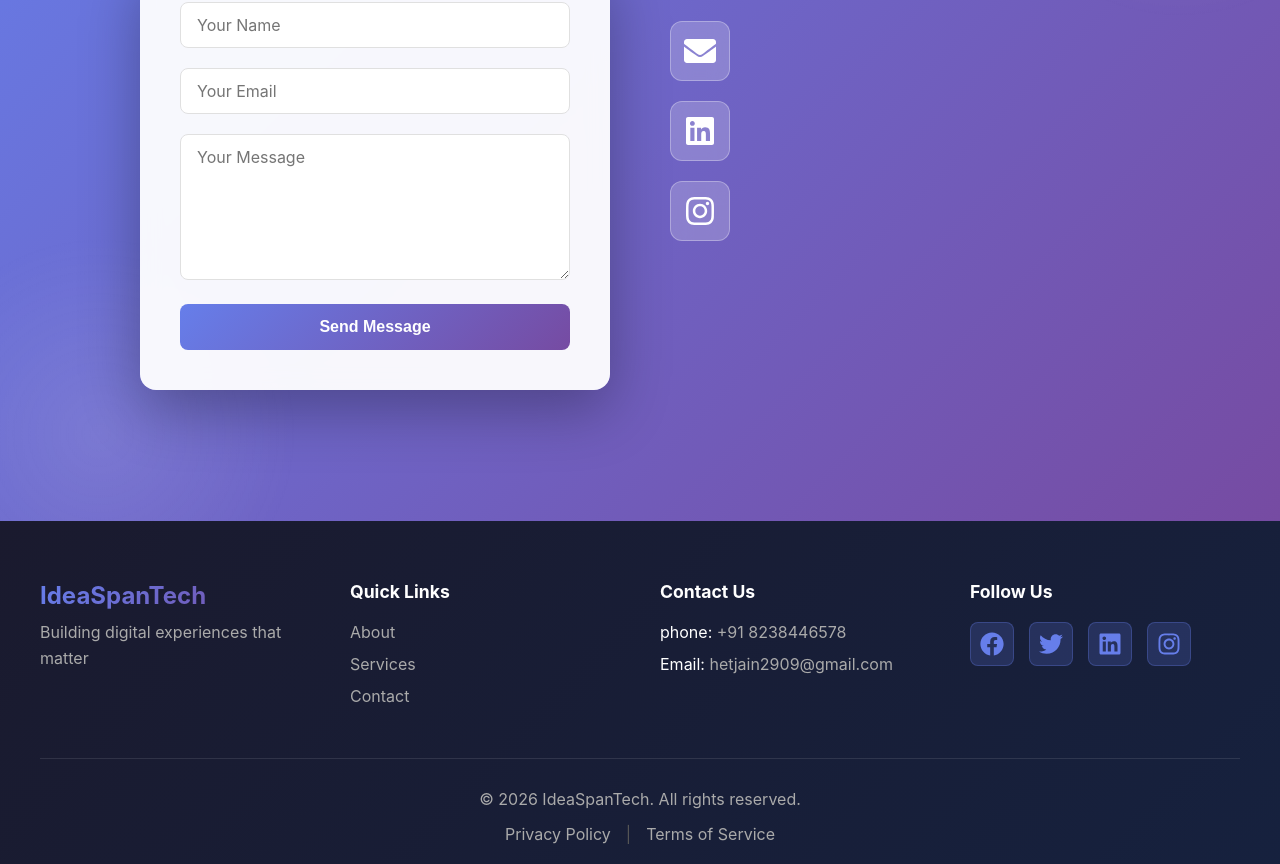
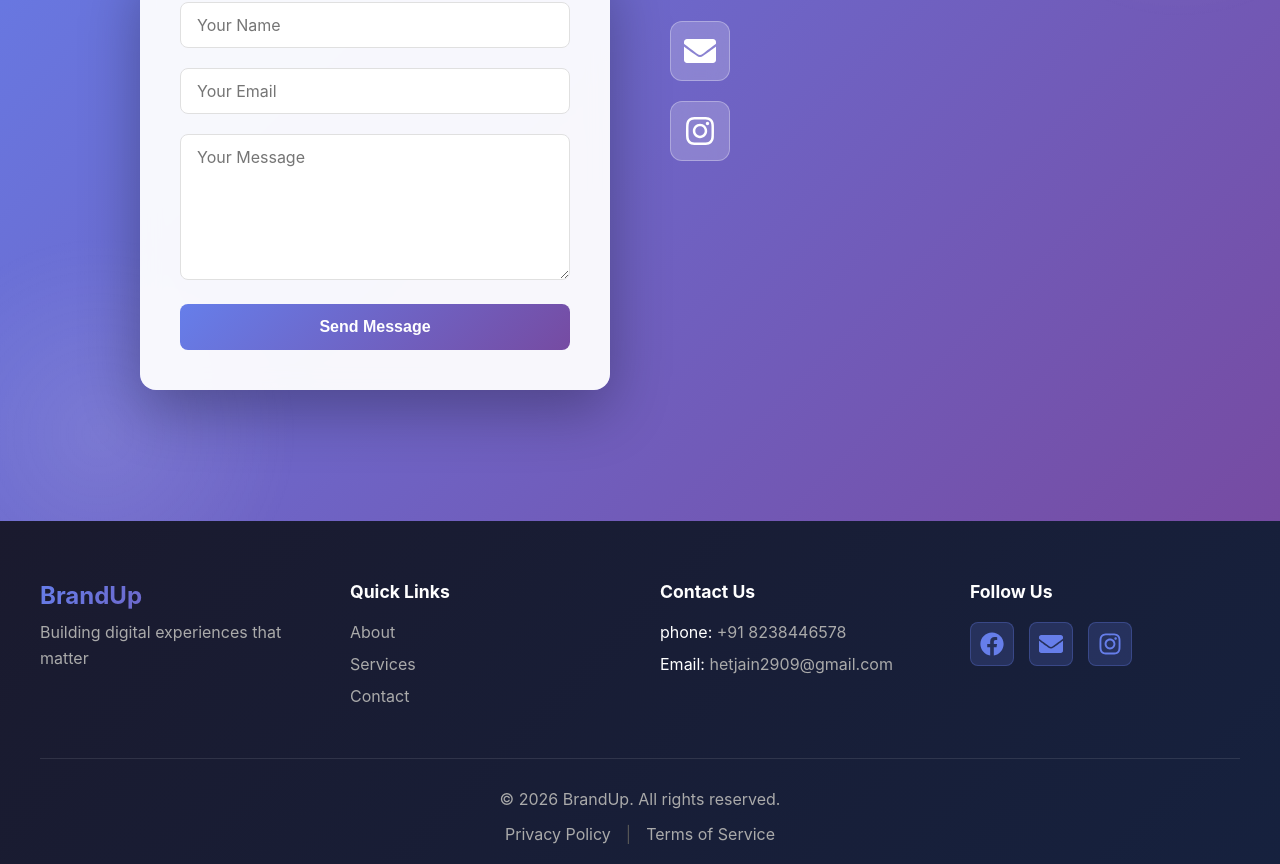
Before and after one commit to Het2909/IdeaSpanTech, a React (Create React App) app: page / in a window 1280 px wide. Shown: the part 2743-3607 px from the top of the page. Built offline with nearby package versions, Linux system fonts and the light colour scheme.

Commit message:
updates 24/04

```diff
--- a/src/components/Contact.js
+++ b/src/components/Contact.js
@@ -211,8 +211,8 @@ const Contact = () => {
 
   const socialLinks = [
     { icon: FaEnvelope, label: 'Email', href: 'mailto:hetjain2909@gmail.com' },
-    { icon: FaLinkedin, label: 'LinkedIn', href: 'https://linkedin.com' },
-    { icon: FaInstagram, label: 'Instagram', href: 'https://instagram.com/het_2909' },
+    // { icon: FaLinkedin, label: 'LinkedIn', href: 'https://linkedin.com' },
+    { icon: FaInstagram, label: 'Instagram', href: 'https://www.instagram.com/brandup_26/' },
   ];
 
   return (
--- a/src/components/Footer.js
+++ b/src/components/Footer.js
@@ -1,6 +1,6 @@
 import React from 'react';
 import { motion } from 'framer-motion';
-import { FaFacebook, FaTwitter, FaLinkedin, FaInstagram } from 'react-icons/fa';
+import { FaFacebook, FaTwitter, FaLinkedin, FaInstagram, FaEnvelope } from 'react-icons/fa';
 import './Footer.css';
 
 const Footer = () => {
@@ -8,9 +8,9 @@ const Footer = () => {
 
   const socialLinks = [
     { icon: FaFacebook, href: 'https://facebook.com', label: 'Facebook' },
-    { icon: FaTwitter, href: 'https://twitter.com', label: 'Twitter' },
-    { icon: FaLinkedin, href: 'https://linkedin.com', label: 'LinkedIn' },
-    { icon: FaInstagram, href: 'https://instagram.com', label: 'Instagram' },
+    { icon: FaEnvelope, label: 'Email', href: 'mailto:hetjain2909@gmail.com' },
+    // { icon: FaLinkedin, href: 'https://linkedin.com', label: 'LinkedIn' },
+    { icon: FaInstagram, href: 'https://www.instagram.com/brandup_26/', label: 'Instagram' },
   ];
 
   return (
@@ -25,7 +25,7 @@ const Footer = () => {
             transition={{ duration: 0.6 }}
             viewport={{ once: false }}
           >
-            <h3>IdeaSpanTech</h3>
+            <h3>BrandUp</h3>
             <p>Building digital experiences that matter</p>
           </motion.div>
 
@@ -120,7 +120,7 @@ const Footer = () => {
           transition={{ duration: 0.6, delay: 0.3 }}
           viewport={{ once: false }}
         >
-          <p>&copy; {currentYear} IdeaSpanTech. All rights reserved.</p>
+          <p>&copy; {currentYear} BrandUp. All rights reserved.</p>
           <div className="footer-links-bottom">
             <a href="#privacy">Privacy Policy</a>
             <span className="separator">|</span>
```
